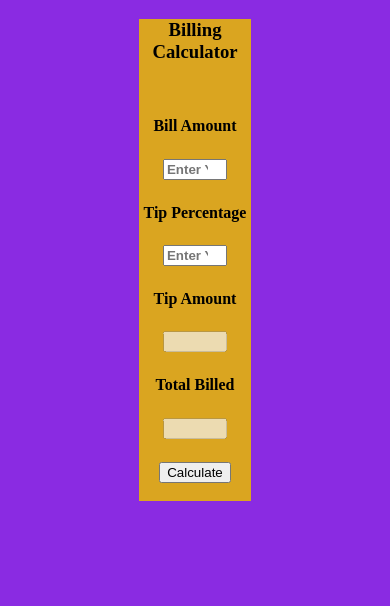
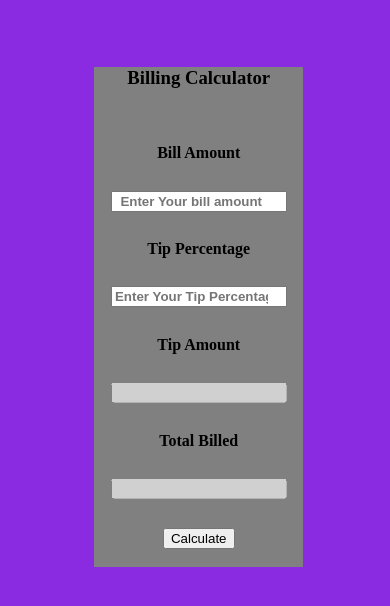
Before and after one commit to mnomanmnasir/BillingSystem, a plain HTML site: page index.html in a window 390 px wide. Drawn offline with Linux system fonts and the light colour scheme.

Commit message:
Add files via upload

```diff
--- a/style.css
+++ b/style.css
@@ -1,7 +1,7 @@
 .container{
     text-align: center;
-    margin: 5% 10% 5px 35%;
-    background-color: goldenrod;
+    margin: 10% 10% 5px 35%;
+    /* background-color: goldenrod; */
     width: 30%;
  /* display: flex; */
 
@@ -32,17 +32,17 @@ body{
         /* background-color: powderblue; */
     }
 
- div{
+ .container{
         text-align: center;
-        margin: 5% 30% 10px 30%;
-        background-color: aqua;
+        margin: 18% 10% 5px 35%;
+        /* background-color: aqua; */
 
     }
 
 
     input{
         text-align: center;
-        width: 50%;
+        width: 80%;
         margin: 5%;
     }
 
@@ -57,22 +57,23 @@ body{
         width: 30%;
     }
 
- div{
+ .container{
     text-align: center;
-        margin: 5% 30% 10px 30%;
-    background-color: aqua;
+    margin: 13% 10% 5px 24%;
+    width: 46%;
+    background-color: gray;
 
     }
 
     input{
         text-align: center;
-        width: 50%;
+        width: 80%;
         margin: 5%;
     }
 
 }
 
-@media screen and (min-width: 459px)
+@media screen and (max-width: 459px)
 {
 
     h1{
@@ -83,18 +84,18 @@ body{
         /* background-color: powderblue; */
     }
 
- div{
+ .container{
         text-align: center;
-        margin: 5% 30% 10px 30%;
-        background-color: aqua;
-        width: 10%;
+        margin: 18% 30% 10px 23%;
+        /* background-color: aqua; */
+        width: 56%;
 
     }
 
 
     input{
         text-align: center;
-        width: 50%;
+        width: 80%;
         margin: 5%;
     }
 
```
